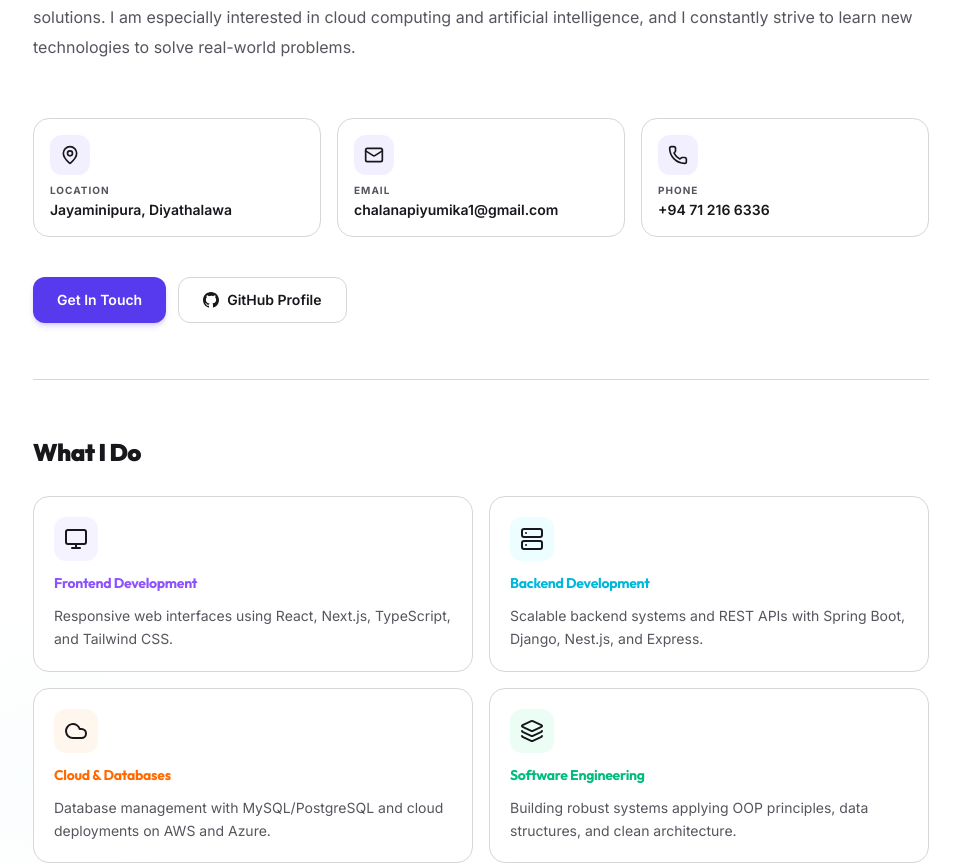
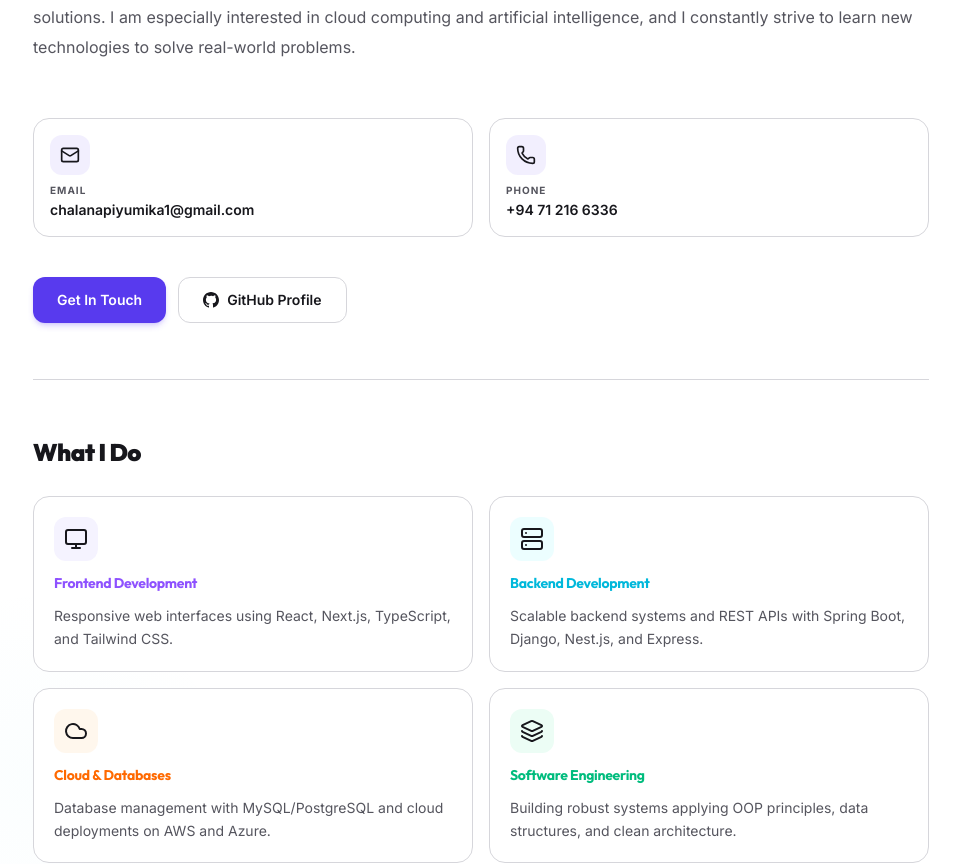
Before and after one commit to ChalanaPiyumika/chalana-piyumika, a Next.js app: page / in a window 1280 px wide. Shown: the part 1284-2148 px from the top of the page, without its empty margins (159-1119 px from the left). Built offline with nearby package versions, Linux system fonts and the light colour scheme.

Commit message:
remove location

```diff
--- a/src/components/About/About.tsx
+++ b/src/components/About/About.tsx
@@ -38,7 +38,7 @@ const services = [
 ];
 
 const infoCards = [
-  { icon: <MapPin className="w-5 h-5" />, label: "Location", value: profile.location },
+
   { icon: <Mail className="w-5 h-5" />, label: "Email", value: profile.email },
   { icon: <Phone className="w-5 h-5" />, label: "Phone", value: profile.phone },
 ];
@@ -101,7 +101,7 @@ export default function About() {
               whileInView="visible"
               viewport={{ once: true }}
               variants={fadeUp(0.1)}
-              className="grid grid-cols-1 sm:grid-cols-3 gap-4"
+              className="grid grid-cols-1 sm:grid-cols-2 gap-4"
             >
               {infoCards.map((card) => (
                 <div
--- a/src/components/Contact/Contact.tsx
+++ b/src/components/Contact/Contact.tsx
@@ -18,12 +18,7 @@ const contactInfo = [
     value: profile.phone,
     href: `tel:${profile.phone}`,
   },
-  {
-    icon: <MapPin className="w-6 h-6" />,
-    label: "Location",
-    value: profile.location,
-    href: null,
-  },
+
 ];
 
 function SocialIcon({ name }: { name: string }) {
--- a/src/data/profile.tsx
+++ b/src/data/profile.tsx
@@ -6,7 +6,7 @@ export const profile = {
   tagline: "Crafting elegant solutions from complex problems",
   heroBio: "I am a passionate Computer Science undergraduate and Software Engineer focused on full-stack development, cloud computing, and AI. I love turning complex problems into elegant, user-friendly solutions.",
   aboutBio: "I am a Computer Science undergraduate and Software Engineer with a strong passion for technology and innovation. With hands-on experience in full-stack web and application development, I enjoy creating practical, user-friendly solutions. I am especially interested in cloud computing and artificial intelligence, and I constantly strive to learn new technologies to solve real-world problems.",
-  location: "Jayaminipura, Diyathalawa",
+
   email: "chalanapiyumika1@gmail.com",
   phone: "+94 71 216 6336",
   availability: "Available",
```
